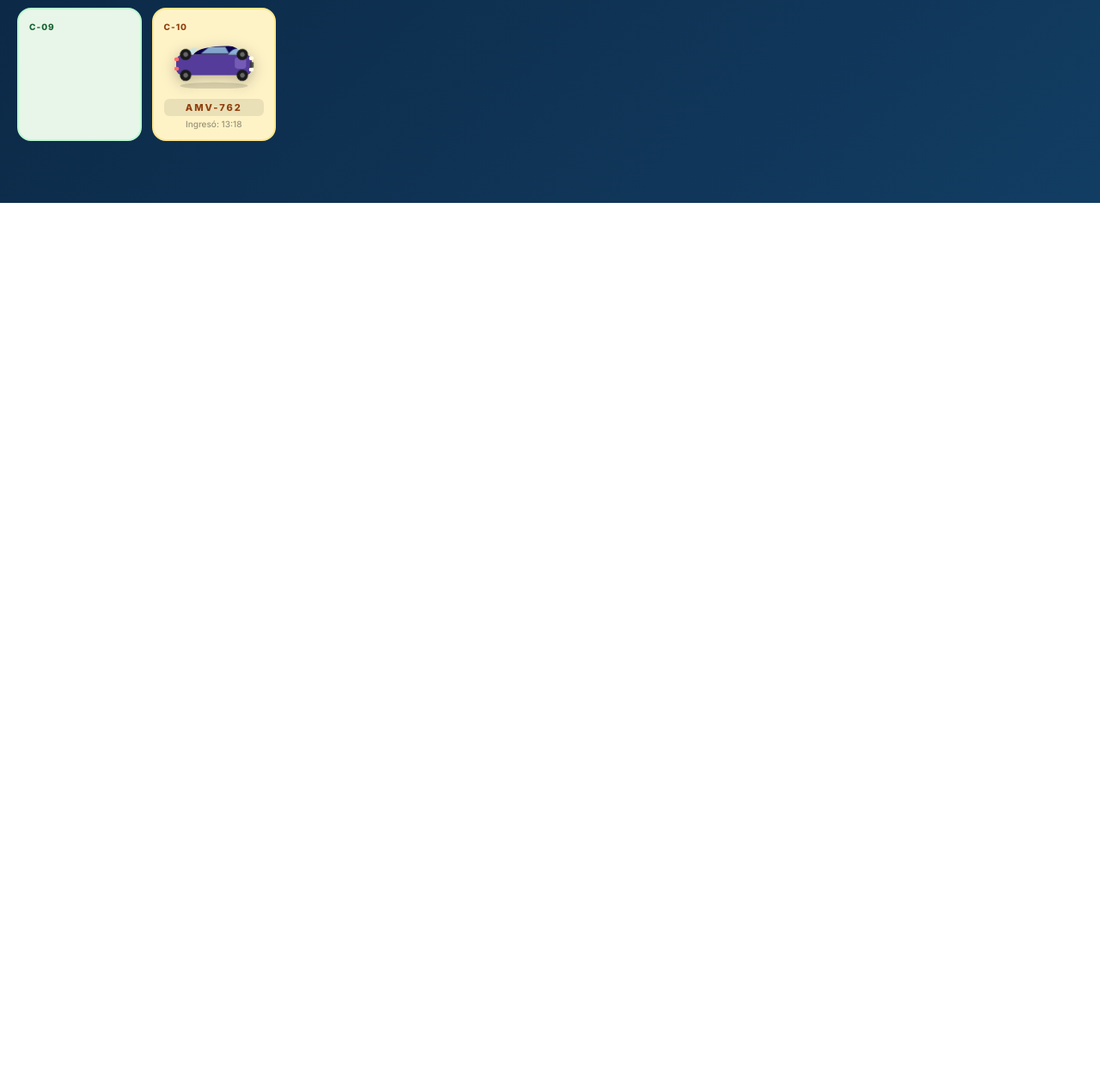
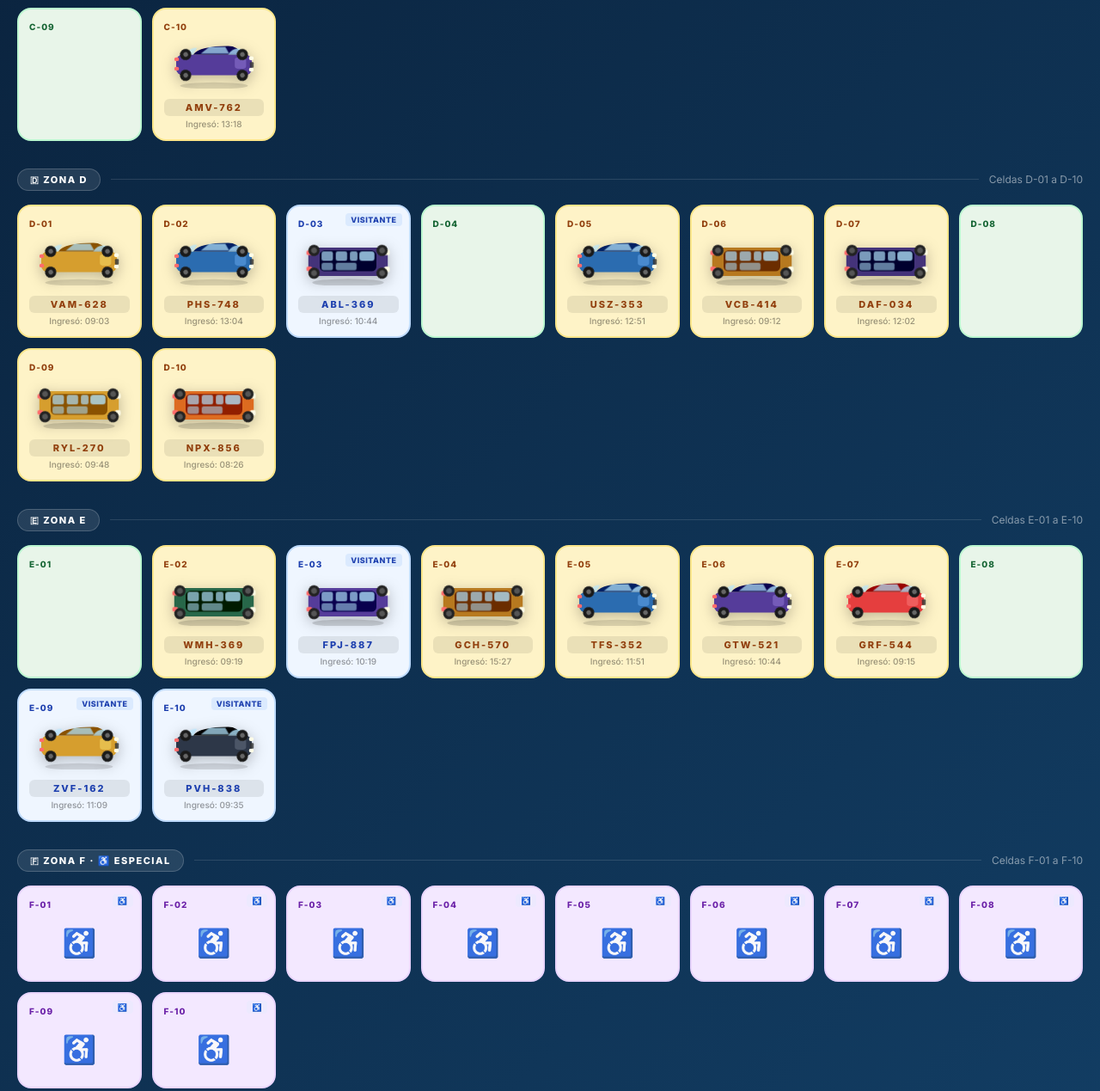
Before and after one commit to LuCoFe/Administrador-de-parqueaderos, a plain HTML site: page dashboard.html in a window 1280 px wide. Shown: the part 1355-2624 px from the top of the page at 86% size. Before the commit the page ends 1591 px from the top, so only its background shows below. Drawn offline with Linux system fonts and the light colour scheme.

Commit message:
feat: ampliar parqueadero a 60 celdas en 6 zonas (A-F)
- Nuevas zonas D, E y F con 10 celdas cada una
- Zona F dedicada a celdas de discapacidad
- KPIs y contadores actualizados a 60 celdas totales
- index.html actualizado con nuevo conteo

```diff
--- a/dashboard.html
+++ b/dashboard.html
@@ -531,7 +531,7 @@
   <div class="page-header">
     <div>
       <h1>Mapa de <span>Parqueadero</span></h1>
-      <p>Conjunto Residencial · 30 celdas · Zonas A, B y C</p>
+      <p>Conjunto Residencial · 60 celdas · Zonas A, B, C, D, E y F</p>
     </div>
     <div class="clock">
       <strong id="reloj">--:--:--</strong>
@@ -600,6 +600,36 @@
       <div class="zona-count">Celdas C-01 a C-10</div>
     </div>
     <div class="celdas-grid" id="zona-C"></div>
+  </div>
+
+  <!-- ZONA D -->
+  <div class="zona">
+    <div class="zona-header">
+      <div class="zona-badge">🇩 Zona D</div>
+      <hr>
+      <div class="zona-count">Celdas D-01 a D-10</div>
+    </div>
+    <div class="celdas-grid" id="zona-D"></div>
+  </div>
+
+  <!-- ZONA E -->
+  <div class="zona">
+    <div class="zona-header">
+      <div class="zona-badge">🇪 Zona E</div>
+      <hr>
+      <div class="zona-count">Celdas E-01 a E-10</div>
+    </div>
+    <div class="celdas-grid" id="zona-E"></div>
+  </div>
+
+  <!-- ZONA F -->
+  <div class="zona">
+    <div class="zona-header">
+      <div class="zona-badge">🇫 Zona F · ♿ Especial</div>
+      <hr>
+      <div class="zona-count">Celdas F-01 a F-10</div>
+    </div>
+    <div class="celdas-grid" id="zona-F"></div>
   </div>
 
 </div><!-- /main -->
@@ -722,7 +752,8 @@ function generarCeldas(zona, cantidad) {
   return Array.from({length:cantidad},(_,i)=>{
     const num = String(i+1).padStart(2,'0');
     const id  = `${zona}-${num}`;
-    const esDisc = (zona==='C' && i===0);
+    // Zona F es toda de discapacidad, C-01 también
+    const esDisc = (zona==='F') || (zona==='C' && i===0);
     const estado = esDisc ? 'discapacidad' : estados[Math.floor(Math.random()*estados.length)];
     const colorIdx = Math.floor(Math.random()*COLORES_CARROS.length);
     const tipo = Math.random()>.5?'suv':'sedan';
@@ -743,6 +774,9 @@ const CELDAS = {
   A: generarCeldas('A', 10),
   B: generarCeldas('B', 10),
   C: generarCeldas('C', 10),
+  D: generarCeldas('D', 10),
+  E: generarCeldas('E', 10),
+  F: generarCeldas('F', 10),
 };
 
 let celdaActual = null;
@@ -813,7 +847,7 @@ function renderZona(zona) {
 }
 
 function actualizarKPIs() {
-  const todas = [...CELDAS.A,...CELDAS.B,...CELDAS.C];
+  const todas = [...CELDAS.A,...CELDAS.B,...CELDAS.C,...CELDAS.D,...CELDAS.E,...CELDAS.F];
   document.getElementById('cnt-libre').textContent   = todas.filter(c=>c.estado==='libre').length;
   document.getElementById('cnt-ocupada').textContent = todas.filter(c=>c.estado==='ocupada').length;
   document.getElementById('cnt-visitante').textContent=todas.filter(c=>c.estado==='visitante').length;
@@ -824,7 +858,7 @@ function actualizarKPIs() {
 //  MODAL
 // ══════════════════════════════════════════════
 function buscarCelda(id) {
-  return [...CELDAS.A,...CELDAS.B,...CELDAS.C].find(c=>c.id===id);
+  return [...CELDAS.A,...CELDAS.B,...CELDAS.C,...CELDAS.D,...CELDAS.E,...CELDAS.F].find(c=>c.id===id);
 }
 
 function abrirModal(id) {
@@ -938,6 +972,9 @@ function actualizarReloj() {
   renderZona('A');
   renderZona('B');
   renderZona('C');
+  renderZona('D');
+  renderZona('E');
+  renderZona('F');
   actualizarKPIs();
   actualizarReloj();
   setInterval(actualizarReloj, 1000);
```
Also changed, not shown: index.html (+1 -1 lines).
